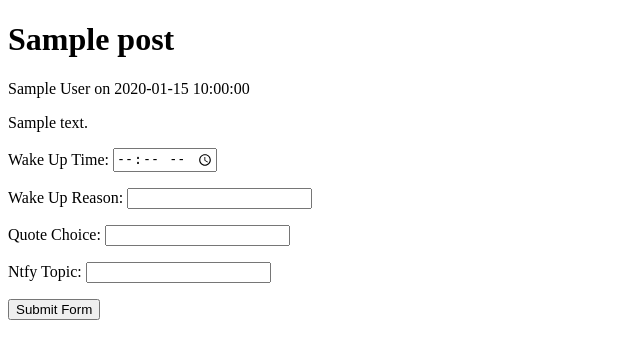
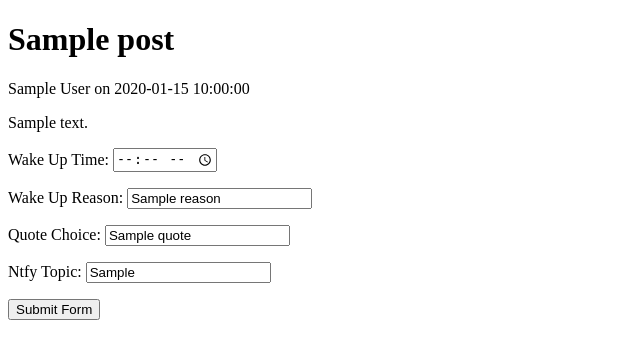
Before and after one commit to AA-MN/Wake-Up-Text-Bot, a Flask app: template templates/home.html in a window 1280 px wide. Shown: the top 359 px of the page, without its empty margins (0-640 px from the left). Run offline with Flask 3, Linux system fonts and the light colour scheme; the template is opened without the code that fills it: most values are stand-ins (such as "Sample title", 1, 10 or a date in 2020).

Commit message:
Save settings to JSON and reload them into the form
Moved the settings-writing code inside the POST branch so it runs when the form is submitted, and fixed the form field names to match the keys read in app.py. Added loading at the start of the home route: saved settings are read from settings.json, with defaults used when no file exists yet. The settings are passed to the template and shown in the form inputs. Verified by submitting the form, checking settings.json, restarting the server, and confirming the values were still displayed. This completes milestone 3.

```diff
--- a/app.py
+++ b/app.py
@@ -1,5 +1,5 @@
 from flask import Flask, render_template, request
-import json
+import json, os
 app = Flask(__name__)
 
 posts = [
@@ -23,6 +23,17 @@ posts = [
 
 @app.route("/home", methods=['GET', 'POST'])
 def home():
+
+    if os.path.exists("settings.json"):
+        with open("settings.json", "r") as f:
+            prefs = json.load(f)
+    else:
+        prefs = {
+            "waketime": "",
+            "reason": "",
+            "quote": "",
+            "ntfy_topic": ""
+        }
     if request.method == 'POST':
         waketime = request.form.get("waketime")
         reason = request.form.get("reason")
@@ -40,10 +51,10 @@ def home():
         with open(settings.json, "w") as f:
             json.dump(settings, f)
 
-        return render_template("home.html", posts=posts)
+        return render_template("home.html", posts=posts, settings=settings)
 
     else:
-        return render_template("home.html", posts=posts)
+        return render_template("home.html", posts=posts, settings=settings)
 
 @app.route("/about")
 def about():
--- a/templates/home.html
+++ b/templates/home.html
@@ -11,19 +11,19 @@
 
     <p>
         <label for="waketime">Wake Up Time:</label>
-        <input type="time" id = "waketime" name="waketime">
+        <input type="time" id = "waketime" name="waketime" value="{{ settings.waketime }}">
     </p>
     <p>
         <label for="reason">Wake Up Reason:</label>
-        <input type="text" id = "reason" name="reason">
+        <input type="text" id = "reason" name="reason" value="{{ settings.reason }}">
     </p>
     <p>
         <label for="quote">Quote Choice:</label>
-        <input type="text" id = "quote" name="quote">
+        <input type="text" id = "quote" name="quote" value="{{ settings.quote }}">
     </p>
     <p>
         <label for="ntfy_topic">Ntfy Topic:</label>
-        <input type="text" id = "ntfy_topic" name="ntfy_topic">
+        <input type="text" id = "ntfy_topic" name="ntfy_topic" value="{{ settings.ntfy_topic }}">
     </p>
 
     <p class = button>
```
